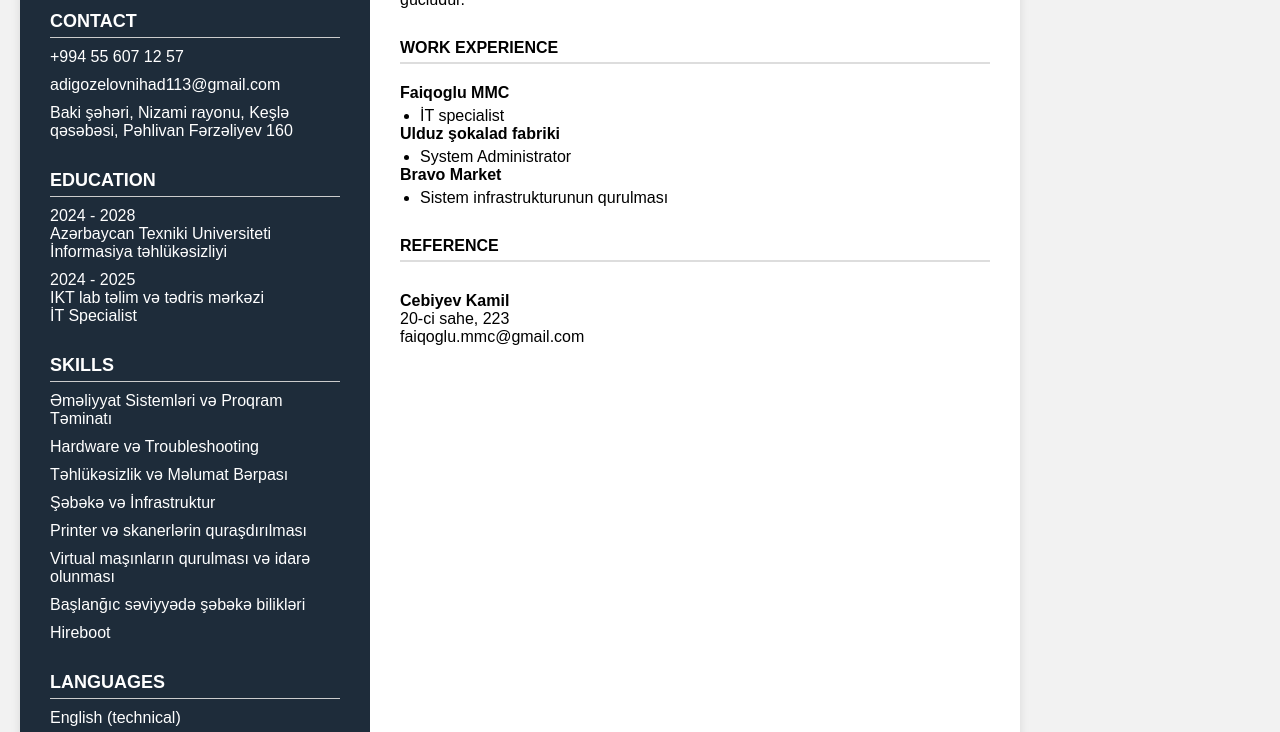
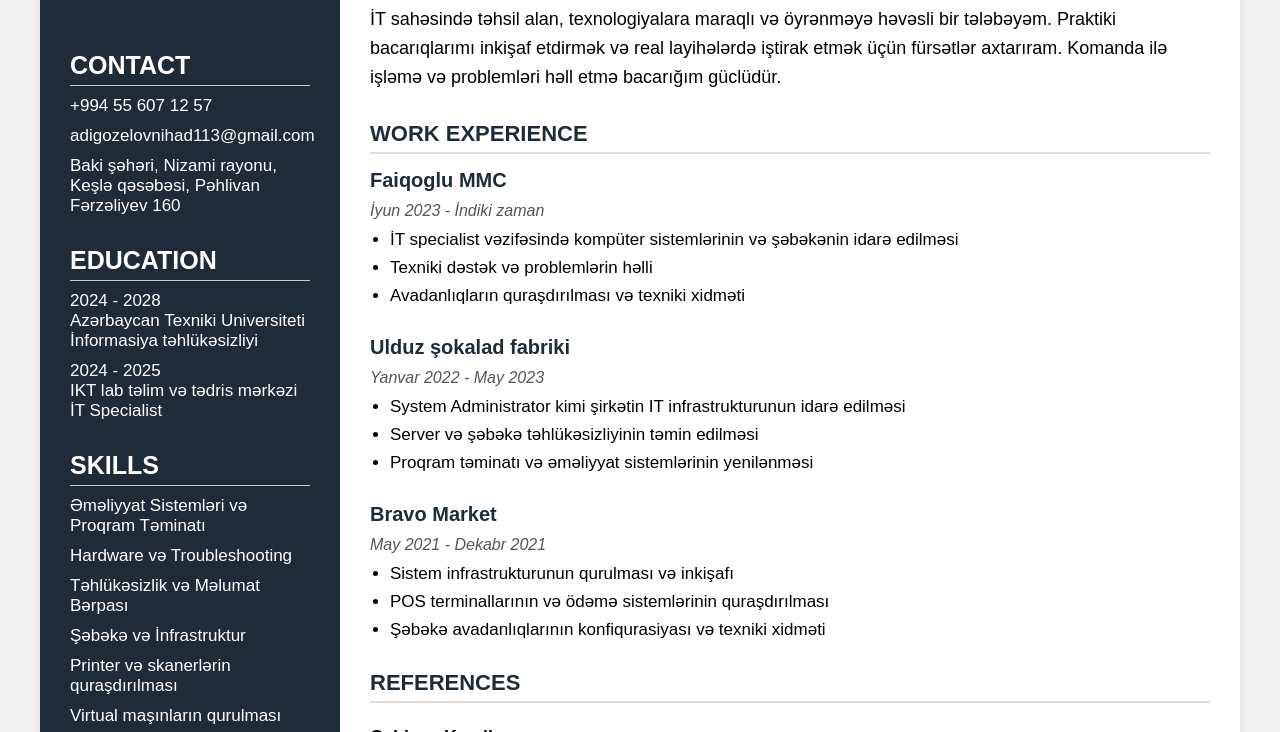
Before and after one commit to Ad1gozalovNihad/weblab5, a plain HTML site: page cv-site/index.html in a window 1280 px wide. Shown: the part 253-985 px from the top of the page. Drawn offline with Linux system fonts and the light colour scheme.

Commit message:
edited HTML and CSS

```diff
--- a/cv-site/index.html
+++ b/cv-site/index.html
@@ -10,16 +10,16 @@
 <body>
   <div class="container">
     <div class="sidebar">
-        <img class="profile-pic" src="images/helpdesk.png" alt="Profile Picture" />
+      <img class="profile-pic" src="images/helpdesk.png" alt="Profile Picture" />
+
       <h3>Contact</h3>
       <p>+994 55 607 12 57</p>
       <p>adigozelovnihad113@gmail.com</p>
       <p>Baki şəhəri, Nizami rayonu, Keşlə qəsəbəsi, Pəhlivan Fərzəliyev 160</p>
-      <div class="education">
+
       <h3>Education</h3>
       <p>2024 - 2028<br />Azərbaycan Texniki Universiteti<br />İnformasiya təhlükəsizliyi</p>
       <p>2024 - 2025<br />IKT lab təlim və tədris mərkəzi<br />İT Specialist</p>
-      </div>
 
       <h3>Skills</h3>
       <ul>
@@ -28,41 +28,62 @@
         <li>Təhlükəsizlik və Məlumat Bərpası</li>
         <li>Şəbəkə və İnfrastruktur</li>
         <li>Printer və skanerlərin quraşdırılması</li>
-        <li>Virtual maşınların qurulması və idarə olunması</li>
-        <li>Başlanğıc səviyyədə şəbəkə bilikləri</li>
+        <li>Virtual maşınların qurulması</li>
+        <li>Şəbəkə bilikləri (başlanğıc səviyyə)</li>
         <li>Hireboot</li>
       </ul>
 
       <h3>Languages</h3>
       <ul>
+        <li>Azərbaycan dili (ana dili)</li>
         <li>English (technical)</li>
         <li>Russian (technical)</li>
       </ul>
     </div>
+
     <div class="main">
-      <h1><b>Nihad</b> <b>Adigozelov</b></h1>
+      <h1><b>Nihad Adigozelov</b></h1>
       <h2><b>IT Specialist</b></h2>
+
       <div class="section-title">Profile</div>
       <p>İT sahəsində təhsil alan, texnologiyalara maraqlı və öyrənməyə həvəsli bir tələbəyəm. Praktiki bacarıqlarımı inkişaf etdirmək və real layihələrdə iştirak etmək üçün fürsətlər axtarıram. Komanda ilə işləmə və problemləri həll etmə bacarığım güclüdür.</p>
+
       <div class="section-title">Work Experience</div>
-      <div class="job"></div>
+
       <div class="job">
         <h4>Faiqoglu MMC</h4>
+        <div class="job-period">İyun 2023 - İndiki zaman</div>
         <ul>
-          <li>İT specialist</li>
-        </ul>
-         <h4>Ulduz şokalad fabriki</h4>
-        <ul>
-          <li>System Administrator</li>
-        </ul>
-         <h4>Bravo Market</h4>
-        <ul>
-          <li>Sistem infrastrukturunun qurulması</li>
+          <li>İT specialist vəzifəsində kompüter sistemlərinin və şəbəkənin idarə edilməsi</li>
+          <li>Texniki dəstək və problemlərin həlli</li>
+          <li>Avadanlıqların quraşdırılması və texniki xidməti</li>
         </ul>
       </div>
-      <div class="section-title">Reference</div>
+
+      <div class="job">
+        <h4>Ulduz şokalad fabriki</h4>
+        <div class="job-period">Yanvar 2022 - May 2023</div>
+        <ul>
+          <li>System Administrator kimi şirkətin IT infrastrukturunun idarə edilməsi</li>
+          <li>Server və şəbəkə təhlükəsizliyinin təmin edilməsi</li>
+          <li>Proqram təminatı və əməliyyat sistemlərinin yenilənməsi</li>
+        </ul>
+      </div>
+
+      <div class="job">
+        <h4>Bravo Market</h4>
+        <div class="job-period">May 2021 - Dekabr 2021</div>
+        <ul>
+          <li>Sistem infrastrukturunun qurulması və inkişafı</li>
+          <li>POS terminallarının və ödəmə sistemlərinin quraşdırılması</li>
+          <li>Şəbəkə avadanlıqlarının konfiqurasiyası və texniki xidməti</li>
+        </ul>
+      </div>
+
+      <div class="section-title">References</div>
+
       <div class="reference">
-        <p><strong>Cebiyev Kamil</strong><br />20-ci sahe, 223<br />faiqoglu.mmc@gmail.com</p>
+        <p><strong>Cebiyev Kamil</strong><br />IT Manager, Faiqoglu MMC<br />20-ci sahe, 223<br />Tel: +994 50 211 12 99<br />faiqoglu.mmc@gmail.com</p>
       </div>
     </div>
   </div>
--- a/cv-site/style.css
+++ b/cv-site/style.css
@@ -6,22 +6,24 @@
 }
 
 body {
-    display: center;
   min-height: 100vh;
   background: #f2f2f2;
   padding: 20px;
+  display: flex;
+  justify-content: center;
 }
 
 .container {
-    display: flex;
-    max-width: 1000px;
+  max-width: 1200px;
   width: 100%;
+  margin: 40px auto;
+  display: grid;
+  grid-template-columns: 300px 1fr;
   background: white;
   box-shadow: 0 0 10px rgba(0, 0, 0, 0.1);
 }
 
 .sidebar {
-    width: 35%;
   background: #1e2c3a;
   color: white;
   padding: 30px;
@@ -36,18 +38,17 @@
   margin-bottom: 20px;
 }
 
-  .sidebar h2,
-  .sidebar p,
-  .sidebar li {
-    margin-bottom: 10px;
-  }
-
 .sidebar h3 {
   margin: 30px 0 10px;
-    font-size: 18px;
+  font-size: 25px;
   text-transform: uppercase;
   border-bottom: 1px solid #ccc;
   padding-bottom: 5px;
+}
+
+.sidebar p {
+  font-size: 17px;
+  margin-bottom: 10px;
 }
 
 .sidebar ul {
@@ -55,43 +56,74 @@
   padding-left: 0;
 }
 
+.sidebar li {
+  margin-bottom: 10px;
+  font-size: 17px;
+}
+
 .main {
-    width: 65%;
+  width: 100%;
   padding: 30px;
 }
 
 .main h1 {
-    font-size: 28px;
+  font-size: 35px;
   color: #1e2c3a;
 }
 
 .main h2 {
-    font-size: 20px;
-    margin: 20px 0 10px;
+  font-size: 35px;
+  margin: 10px 0 20px;
   color: #1e2c3a;
+}
+
+.main p {
+  font-size: 18px;
+  line-height: 1.6;
+  margin-bottom: 15px;
 }
 
 .section-title {
   text-transform: uppercase;
+  font-size: 22px;
   font-weight: bold;
-    margin: 30px 0 10px;
+  margin: 30px 0 15px;
   border-bottom: 2px solid #ddd;
   padding-bottom: 5px;
+  color: #1e2c3a;
 }
 
 .job {
-    margin-bottom: 20px;
+  margin-bottom: 30px;
 }
 
 .job h4 {
-    margin-bottom: 5px;
+  margin-bottom: 10px;
+  font-size: 20px;
+  color: #1e2c3a;
+}
+
+.job-period {
+  font-style: italic;
+  color: #555;
+  margin-bottom: 10px;
 }
 
 .job ul {
   list-style: disc;
   padding-left: 20px;
+  margin-bottom: 20px;
+}
+
+.job li {
+  margin-bottom: 8px;
+  font-size: 17px;
 }
 
 .reference {
-    margin-top: 30px;
+  margin-top: 20px;
 }
+
+.reference p {
+  margin-bottom: 15px;
+}
```
Lines whose indentation alone changed are shown as unchanged.
